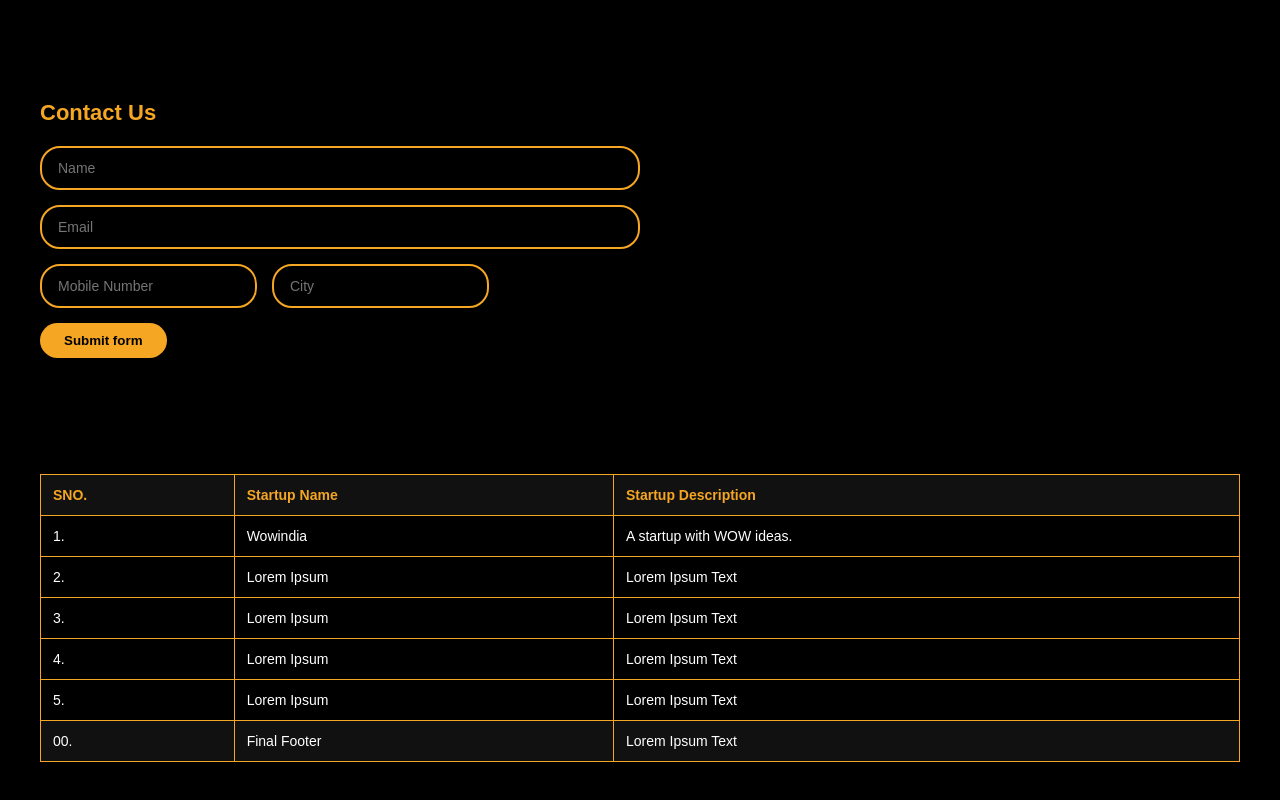
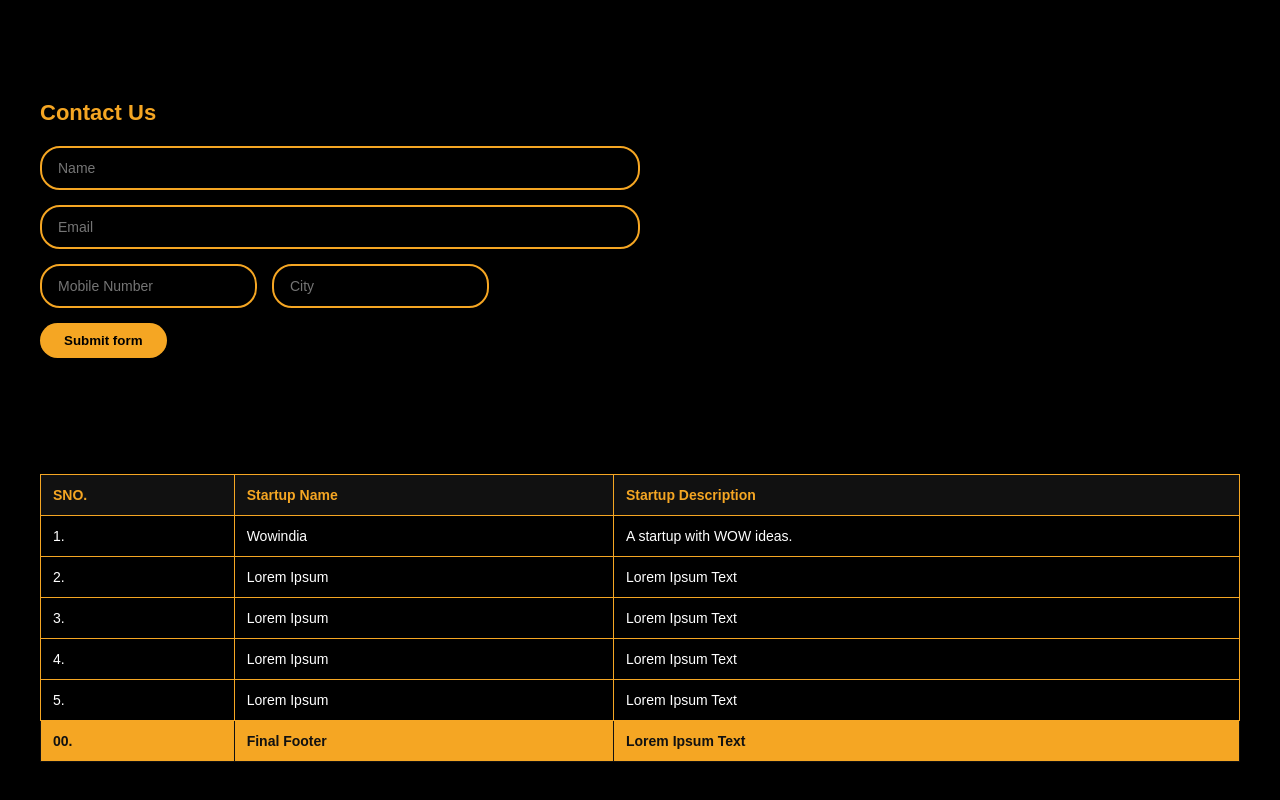
Before and after one commit to chauhanAni5959/Project2, a plain HTML site: page index.html in a window 1280 px wide. Shown: the part 406-1206 px from the top of the page. Drawn offline with Linux system fonts and the light colour scheme.

Commit message:
Update style.css
changed the background color and also add the border color of table tfooter

```diff
--- a/style.css
+++ b/style.css
@@ -144,7 +144,8 @@ thead th {
 
 }
 tfoot td{
-    background: #111;
-    color: #f5a623
-    font-weight: 600;
+     border:  1px solid #111;
+     background: #f5a623;
+     color: #111;
+     font-weight: 600;
 }
```
